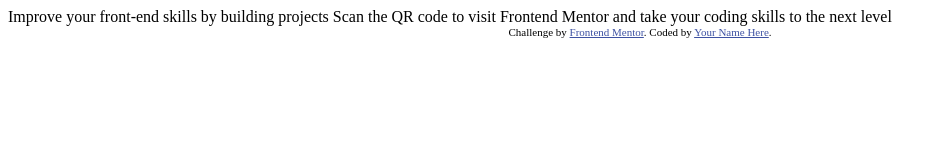
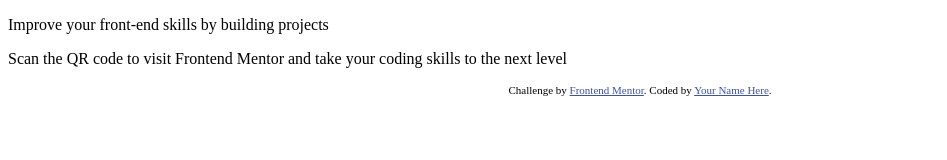
Before and after one commit to yuenhinsing/qr-code-component, a plain HTML site: page index.html in a window 1280 px wide. Shown: the whole page, without its empty margins (0-947 px from the left). Drawn offline with Linux system fonts and the light colour scheme.

Commit message:
changed to link rel=stylesheet

```diff
--- a/index.html
+++ b/index.html
@@ -4,7 +4,7 @@
   <meta charset="UTF-8">
   <meta name="viewport" content="width=device-width, initial-scale=1.0"> <!-- displays site properly based on user's device -->
 
-  <link rel="icon" type="image/png" sizes="32x32" href="./images/favicon-32x32.png">
+  <link rel="stylesheet" href="styles.css">
 
   <title>Frontend Mentor | QR code component</title>
 
@@ -16,10 +16,12 @@
 </head>
 <body>
 
-  Improve your front-end skills by building projects
-
-  Scan the QR code to visit Frontend Mentor and take your coding skills to the next level
-
+  <div class="text1">
+    <p>Improve your front-end skills by building projects</p>
+  </div>
+  <div class="text2">
+    <p>Scan the QR code to visit Frontend Mentor and take your coding skills to the next level</p>
+</div>
   <div class="attribution">
     Challenge by <a href="https://www.frontendmentor.io?ref=challenge" target="_blank">Frontend Mentor</a>.
     Coded by <a href="#">Your Name Here</a>.
```
Also changed, not shown: styles.css (added).
